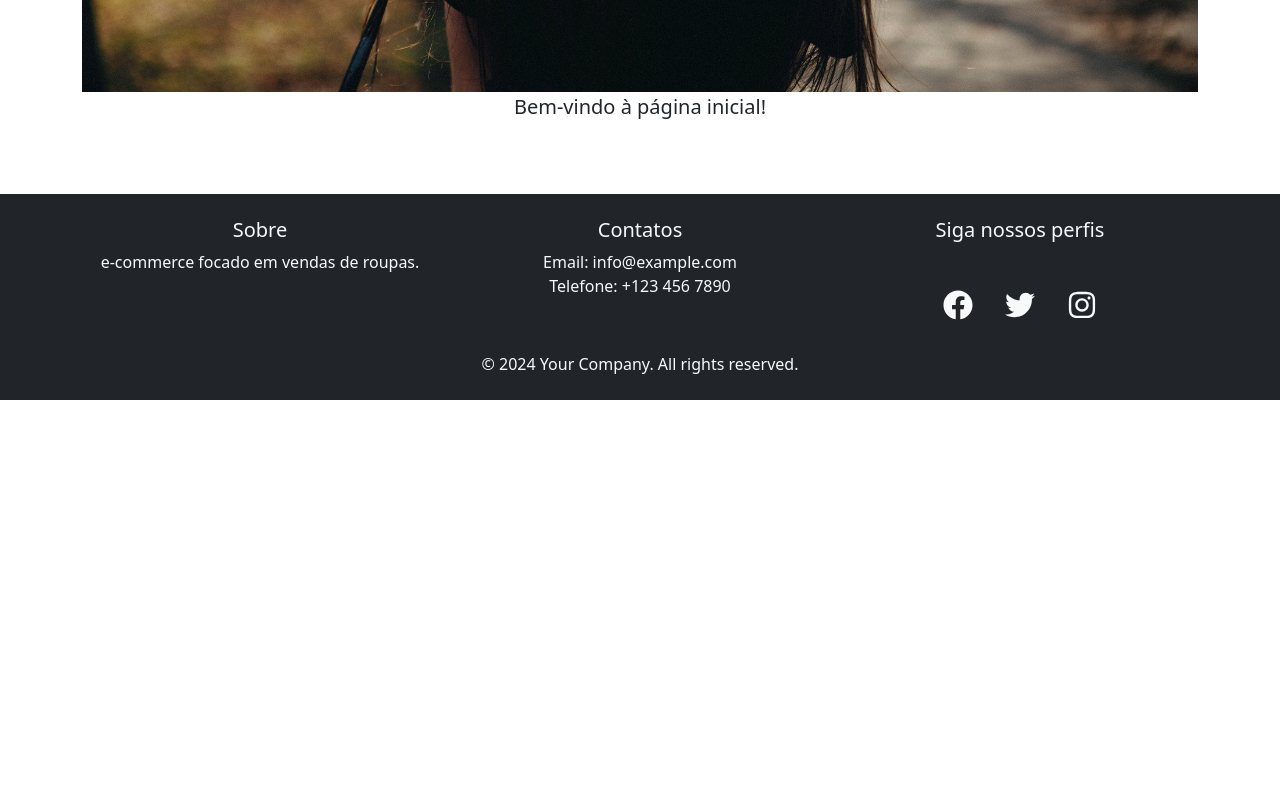
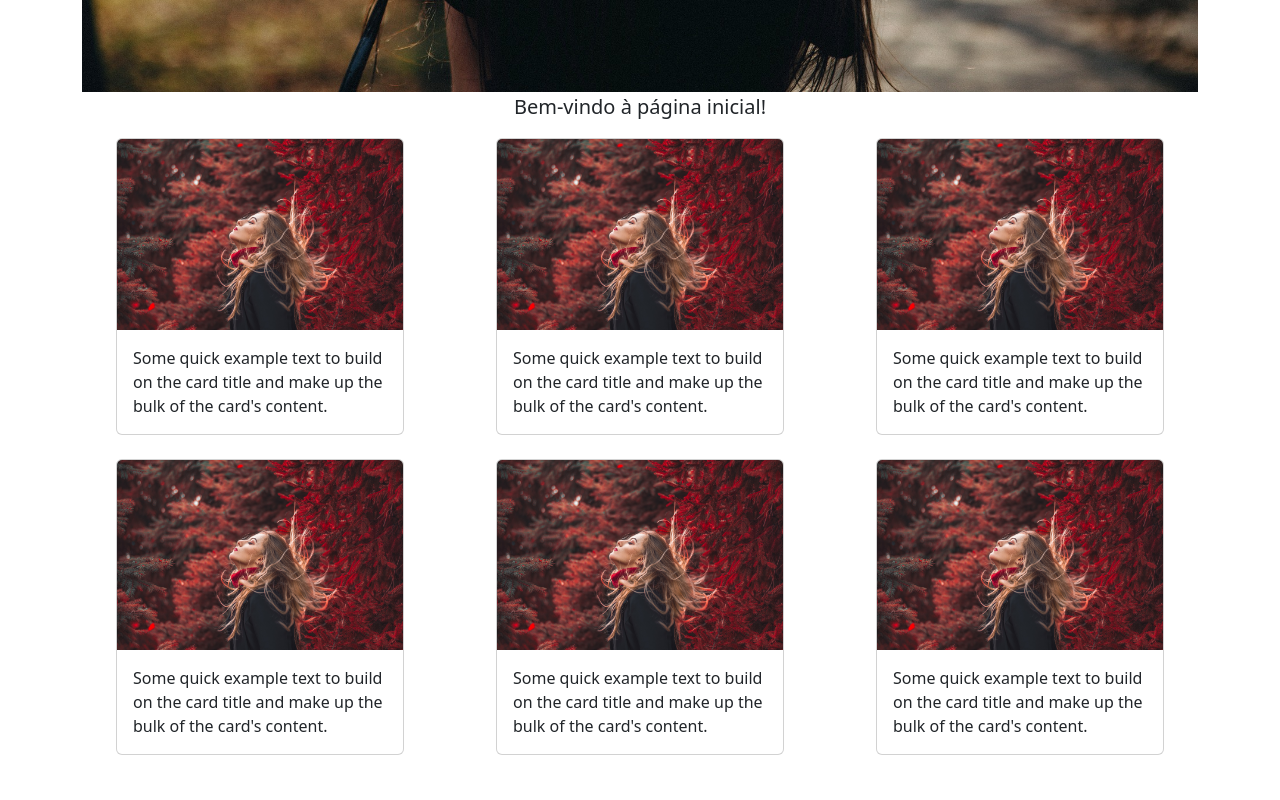
Before and after one commit to ArturMineiro/e-commerce, a React (Vite) app: page / in a window 1280 px wide. Shown: the part 900-1700 px from the top of the page. Before the commit the page ends 1300 px from the top, so only its background shows below. Built offline with nearby package versions, Linux system fonts and the light colour scheme.

Commit message:
fazendo os cards da home

```diff
--- /dev/null
+++ b/src/components/Card.tsx
@@ -0,0 +1,12 @@
+function Card(){
+    return(
+        <div className="card mb-4 md-3" style={{ width: '18rem' }}>
+        <img src="/assets/homeimage1.jpg" className="card-img-top" alt="Card image" />
+        <div className="card-body">
+            <p className="card-text">Some quick example text to build on the card title and make up the bulk of the card's content.</p>
+        </div>
+    </div>
+    )
+}
+
+export default Card
--- a/src/pages/Home.tsx
+++ b/src/pages/Home.tsx
@@ -1,16 +1,36 @@
 
+import Card from "../components/Card";
 import Carrousel from "../components/Carrousel";
 
 function Home() {
     return (
-
         <div className="container mt-5">
-        <h1 className="text-center">Home Page</h1>
-        <Carrousel/>
-        <p className="lead text-center">Bem-vindo à página inicial!</p>
-
-    </div>
-
+            <h1 className="text-center">Home Page</h1>
+            <Carrousel />
+            <p className="lead text-center">Bem-vindo à página inicial!</p>
+            <div className="row justify-content-center">
+                <div className="col-md-4 d-flex justify-content-center">
+                    <Card />
+                </div>
+                <div className="col-md-4 d-flex justify-content-center">
+                    <Card />
+                </div>
+                <div className="col-md-4 d-flex justify-content-center">
+                    <Card />
+                </div>
+            </div>
+            <div className="row justify-content-center">
+                <div className="col-md-4 d-flex justify-content-center">
+                    <Card />
+                </div>
+                <div className="col-md-4 d-flex justify-content-center">
+                    <Card />
+                </div>
+                <div className="col-md-4 d-flex justify-content-center">
+                    <Card />
+                </div>
+            </div>
+        </div>
     );
 }
 
```
